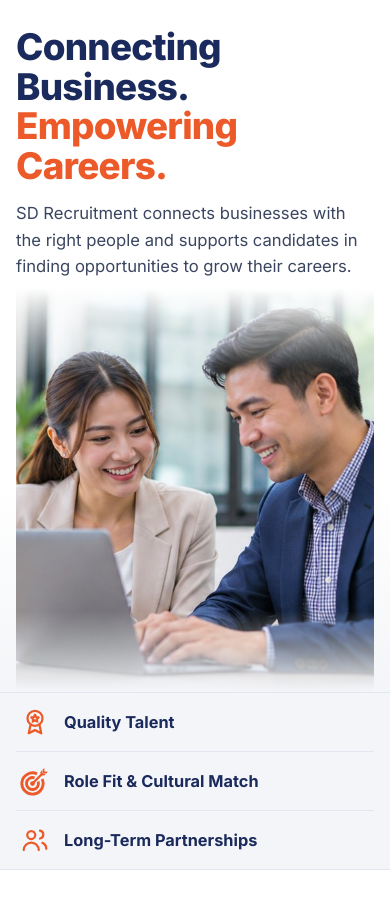
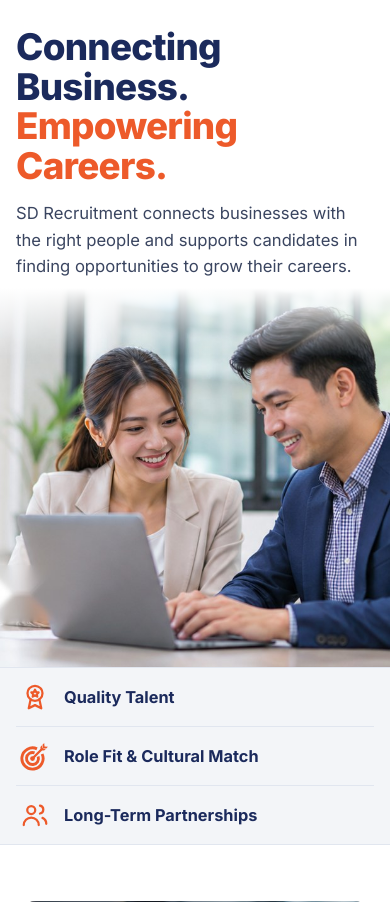
Before and after one commit to t-hinley/sd-recruitment, a Django app: page / in a window 390 px wide. Shown: the part 74-976 px from the top of the page. Run offline with Django 5.2, Linux system fonts and the light colour scheme.

Commit message:
Homepage hero: the full mockup photo at its natural size, as in the mockup
Uses the whole hero photo area from the homepage mockup (plant, window, both people,
laptop and table), with the mockup's printed button remnant removed, shown at its
natural size (no zoom) inside the page frame. It runs from the top of the hero to the
strip below and fades into white on the left behind the headline.

Co-Authored-By: Claude Opus 5.5 <noreply@anthropic.com>
Claude-Session: https://claude.ai/code/session_018i6KhyRKKuaj4sJwSsDdCc

```diff
--- a/static/css/style.css
+++ b/static/css/style.css
@@ -81,15 +81,15 @@ p { margin: 0 0 1em; }
 .nav-toggle[aria-expanded="true"] span:nth-child(3) { transform: translateY(-7px) rotate(-45deg); }
 
 /* ---------- Home hero ---------- */
-.hero { background: linear-gradient(180deg, #fff 0%, #fff 70%, var(--grey) 100%); overflow: hidden; }
-/* Text and photo sit inside the page frame. The photo is shown whole, at its own shape, and fades
-   into the background on its left and bottom edges, as in the homepage mockup. */
-.hero__inner { display: grid; grid-template-columns: minmax(0, 1fr) minmax(0, 531px); gap: 24px; align-items: end; }
-.hero__copy { align-self: center; padding: 48px 0 64px; max-width: 600px; }
-.hero__media { position: relative; padding-top: 32px; }
+.hero { background: #fff; overflow: hidden; }
+/* As in the homepage mockup: the photo sits on the right at its natural size (not zoomed), from the
+   top of the hero down to the strip below, fading softly into white on its left so the headline
+   can overlap it. Everything stays inside the page frame. */
+.hero__inner { display: grid; grid-template-columns: minmax(0, 1fr) min(619px, 56%); align-items: center; }
+.hero__copy { grid-row: 1; grid-column: 1 / 3; position: relative; z-index: 1; max-width: 600px; padding: 48px 0; }
+.hero__media { grid-row: 1; grid-column: 2; position: relative; align-self: stretch; }
 .hero__media img { display: block; width: 100%; height: auto; }
-.hero__media::before { content: ""; position: absolute; top: 32px; right: 0; bottom: 0; left: 0; background: linear-gradient(90deg, #fff 0%, rgba(255,255,255,.7) 12%, rgba(255,255,255,0) 34%), linear-gradient(180deg, #fff 0%, rgba(255,255,255,0) 9%); }
-.hero__media::after { content: ""; position: absolute; left: 0; right: 0; bottom: 0; height: 20%; background: linear-gradient(180deg, rgba(243,245,248,0), var(--grey)); }
+.hero__media::before { content: ""; position: absolute; inset: 0; background: linear-gradient(90deg, #fff 0%, rgba(255,255,255,.85) 9%, rgba(255,255,255,.35) 18%, rgba(255,255,255,0) 30%); }
 .hero__title { font-size: clamp(2.3rem, 4.3vw, 3.45rem); line-height: 1.08; margin-bottom: 20px; }
 .hero__title > span, .hero__title { text-wrap: balance; }
 .hero__lead { font-size: 1.15rem; max-width: 34em; color: var(--text); margin-bottom: 0; }
@@ -362,7 +362,8 @@ legend { padding: 0; margin-bottom: 14px; color: var(--blue-ink); font-weight: 8
   .site-nav ul a[aria-current="page"] { padding-left: 14px; }
   .site-nav__ctas { display: grid; gap: 12px; margin-top: 24px; }
   .site-nav__ctas .btn { display: flex; min-height: 52px; color: #fff; }
-  .hero__inner { grid-template-columns: minmax(0, 1fr) minmax(0, 44%); }
+  .hero__inner { grid-template-columns: minmax(0, 1fr) 58%; }
+  .hero__copy { max-width: 430px; }
   .card-grid--4, .industry-list { grid-template-columns: repeat(2, 1fr); }
   .card-grid--3 { grid-template-columns: repeat(2, 1fr); }
   .steps--4 { grid-template-columns: repeat(2, 1fr); }
@@ -375,11 +376,11 @@ legend { padding: 0; margin-bottom: 14px; color: var(--blue-ink); font-weight: 8
 @media (max-width: 640px) {
   .container { padding: 0 16px; }
   h1 { font-size: 2rem; }
-  .hero__inner { grid-template-columns: 1fr; gap: 0; }
-  .hero__copy { padding: 28px 0 8px; }
-  /* Phones: the whole photo under the text, fading in from white at the top. */
-  .hero__media { padding-top: 0; max-width: 531px; }
-  .hero__media::before { top: 0; bottom: auto; width: auto; right: 0; height: 22%; background: linear-gradient(180deg, #fff 0%, rgba(255,255,255,0) 100%); }
+  .hero__inner { grid-template-columns: 1fr; padding: 0; }
+  .hero__copy { grid-column: 1; grid-row: 1; padding: 28px 16px 8px; }
+  /* Phones: the whole photo under the text, edge to edge, fading in from white at the top. */
+  .hero__media { grid-column: 1; grid-row: 2; }
+  .hero__media::before { background: linear-gradient(180deg, #fff 0%, rgba(255,255,255,0) 18%); }
   .hero__title { font-size: 2.3rem; margin-bottom: 14px; }
   .hero__lead { font-size: 1.04rem; }
   .pathways { grid-template-columns: 1fr; gap: 12px; }
--- a/templates/core/home.html
+++ b/templates/core/home.html
@@ -9,7 +9,7 @@
       <p class="hero__lead">SD Recruitment connects businesses with the right people and supports candidates in finding opportunities to grow their careers.</p>
     </div>
     <div class="hero__media" aria-hidden="true">
-      <img src="{% static 'images/hero.jpg' %}" alt="" width="531" height="600" fetchpriority="high">
+      <img src="{% static 'images/hero.jpg' %}" alt="" width="619" height="602" fetchpriority="high">
     </div>
   </div>
 </section>
```
Also changed, not shown: static/images/hero.jpg.
